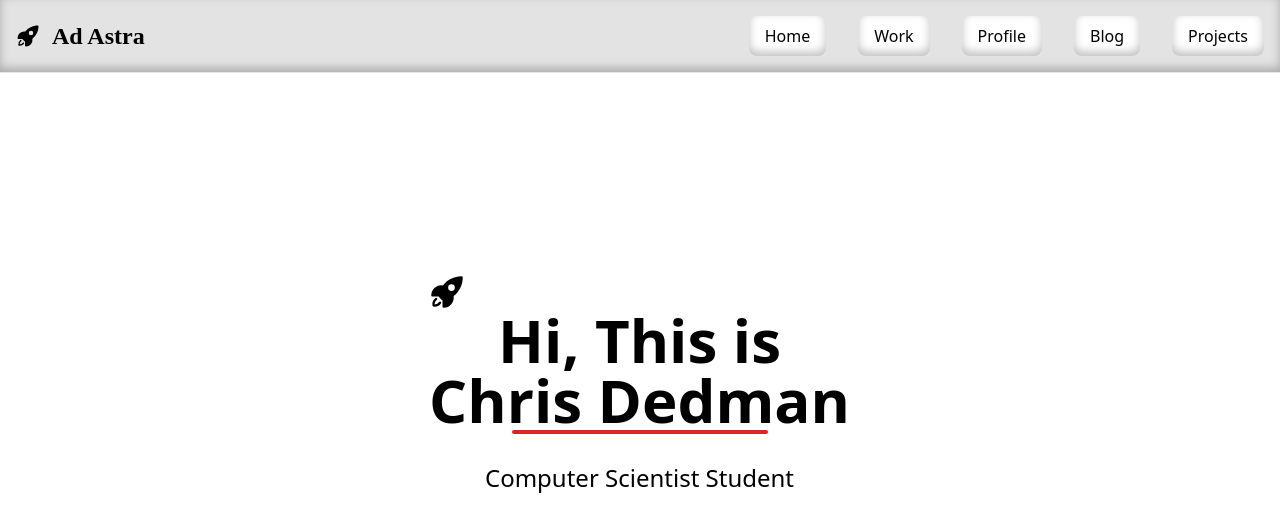
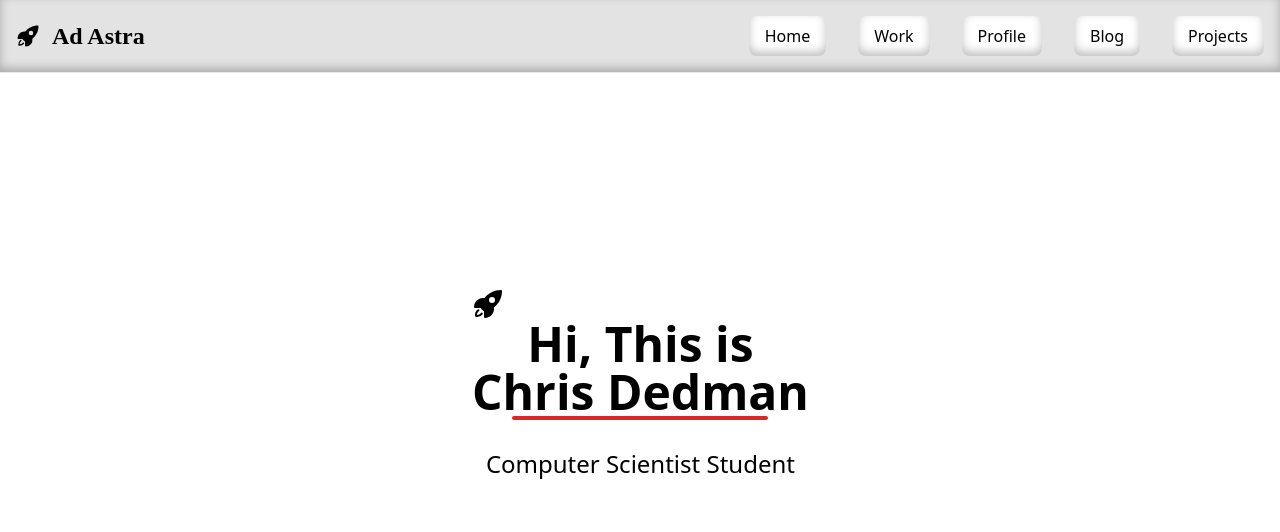
Before and after one commit to chrisdedman/website, a Next.js app: page / in a window 1280 px wide. Shown: the top 532 px of the page. Built offline with nearby package versions, Linux system fonts and the light colour scheme.

Commit message:
update homepage font size

```diff
--- a/src/app/page.tsx
+++ b/src/app/page.tsx
@@ -8,9 +8,9 @@ export default function Page() {
     <div className="h-screen flex items-center justify-center">
       <Menu />
       <div className="text-center rocket-container">
-        <RocketLaunchIcon className="w-9 h-9 rocket spin-on-hover" />
-        <h1 className="text-6xl font-bold">Hi, This is</h1>
-        <h1 className="text-6xl font-bold">Chris Dedman</h1>
+        <RocketLaunchIcon className="w-8 h-8 rocket spin-on-hover" />
+        <h1 className="text-5xl font-bold">Hi, This is</h1>
+        <h1 className="text-5xl font-bold">Chris Dedman</h1>
         <div className="flex justify-center">
           <div className="w-64 h-1 bg-red-600 rounded mt- mb-4"></div>
         </div>
```
